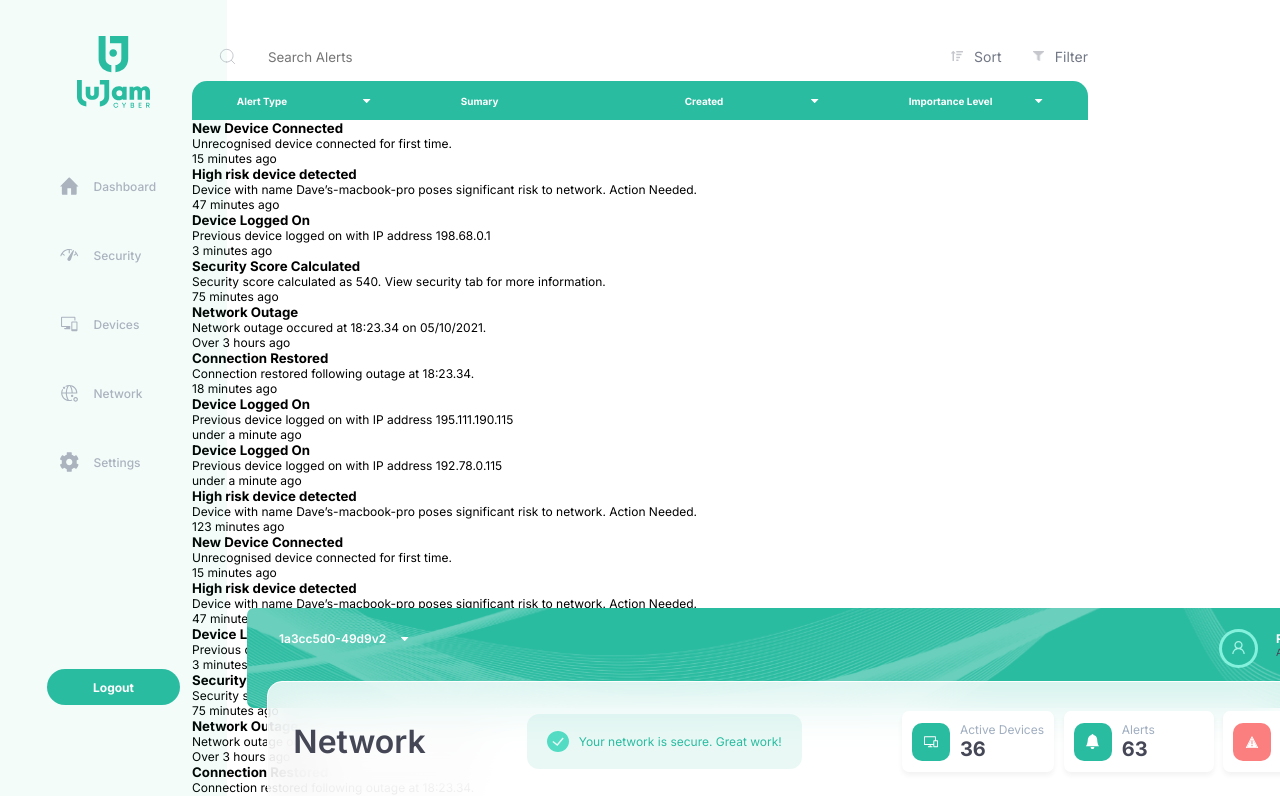
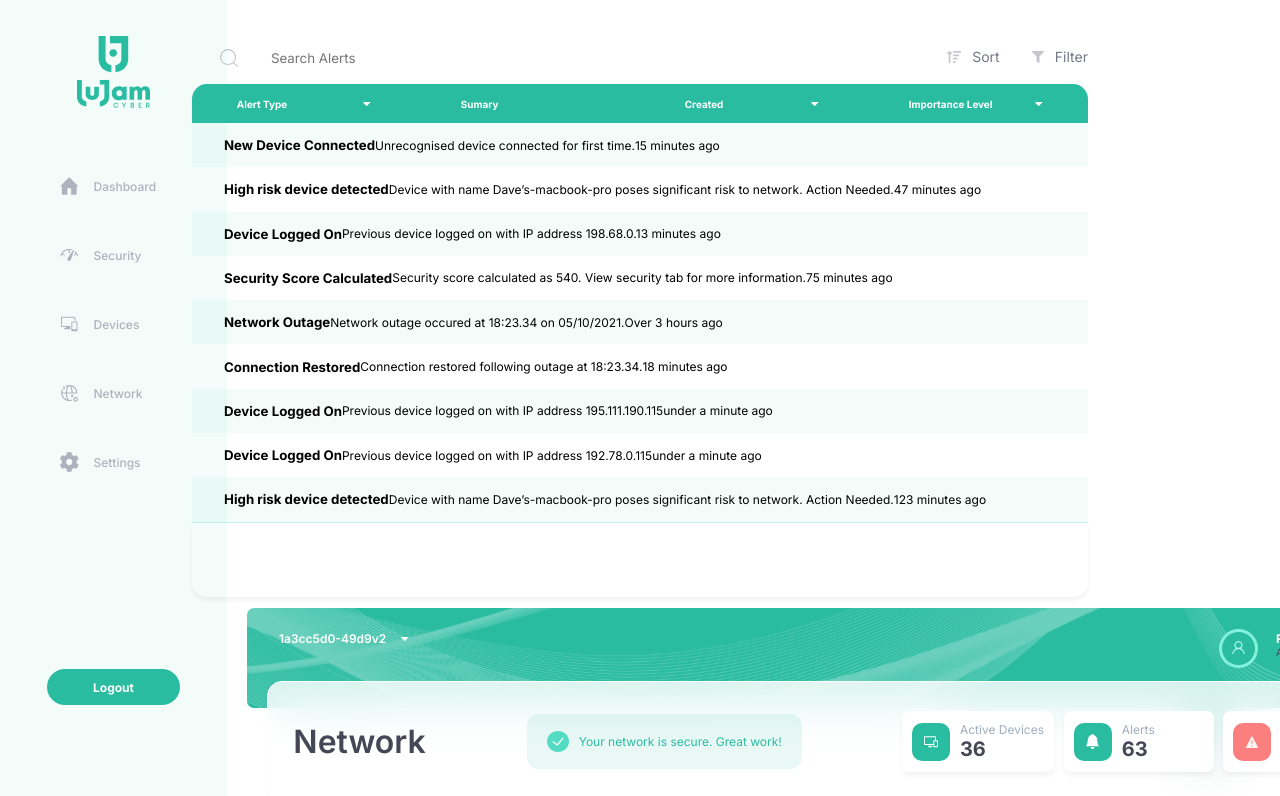
Before and after one commit to iKarans/jersey-client-project, a React (Create React App) app: page /network in a window 1280 px wide. Shown: the top 796 px of the page. Built offline with nearby package versions, Linux system fonts and the light colour scheme.

Commit message:
stylings updated for network and network items

```diff
--- a/src/components/Network/Network.jsx
+++ b/src/components/Network/Network.jsx
@@ -1,6 +1,7 @@
 import React from "react";
 
 import NetworkItem from "../NetworkItem/NetworkItem";
+import ChatButton from "../ChatButton/ChatButton";
 import { networks } from "../../data/network.js";
 
 import SearchIcon from "../../assets/global/search-icon.svg";
@@ -11,7 +12,9 @@ import WhiteDropDown from "../../assets/global/white-dropdown.svg";
 import "./Network.scss";
 
 const Network = () => {
-  const networkItemJSX = networks.map((network, index) => {
+
+  const firstNineNetwork = networks.slice(0, 9)
+  const networkItemJSX = firstNineNetwork.map((network, index) => {
     return (
       <NetworkItem
         key={network + index}
@@ -19,6 +22,7 @@ const Network = () => {
         summary={network.summary}
         created={network.created}
         importanceLevel={network.importanceLevel}
+        index={index}
       />
     );
   });
@@ -65,6 +69,7 @@ const Network = () => {
         <div className="network-alerts__alerts">{networkItemJSX}</div>
         <div className="network-alerts__pages"></div>
       </div>
+      <ChatButton />
     </section>
   );
 };
--- a/src/components/Network/Network.scss
+++ b/src/components/Network/Network.scss
@@ -55,6 +55,7 @@
   }
 
   &-alerts {
+
     &__header {
       width: 100%;
       height: 39px;
@@ -62,11 +63,12 @@
       background-color: $primary-color;
       border-radius: 15px 15px 0 0;
 
+
+
       &-alert,
       &-summary,
       &-created,
-      &-importance
-      {
+      &-importance {
         color: $text-tertiary;
         width: 15%;
         margin: auto 5%;
@@ -78,12 +80,18 @@
           font-size: 0.62rem;
           font-weight: 700;
         }
-
       }
-
-
     }
 
+    &__alerts {
+      height: 50vh;
+      border-bottom:1px solid #CBF0ED;
+    }
 
+    &__pages {
+      height: 4.62rem;
+      border-radius: 0px 0px 15px 15px;
+      box-shadow: 0px 3.5px 5.5px rgba(0, 0, 0, 0.05);
+    }
   }
 }
--- a/src/components/NetworkItem/NetworkItem.jsx
+++ b/src/components/NetworkItem/NetworkItem.jsx
@@ -1,10 +1,19 @@
 import React from "react";
 
+import "./NetworkItem.scss"
+
 const NetworkItem = (props) => {
-  const { name, summary, created, importance } = props;
+  const { name, summary, created, importance, index } = props;
+
+  let className;
+  if(index % 2 == 0) {
+    className = "network-item dark"
+  } else {
+    className = "network-item light"
+  }
 
   return (
-    <div className="network-item">
+    <div className={className} >
       <h5 className="network-item__name">{name}</h5>
       <p className="network-item__parapgraph summary">{summary}</p>
       <p className="network-item__parapgraph created">{created}</p>
--- a/src/components/NetworkItem/NetworkItem.scss
+++ b/src/components/NetworkItem/NetworkItem.scss
@@ -1,3 +1,19 @@
 @use "../../assets/styles/variables" as *;
 @use "../../assets/styles/mixins" as *;
 @use "../../assets/styles/typography" as *;
+
+.network-item {
+    width: 100%;
+    height: 11.1%;
+    padding:0 2rem;
+    display: flex;
+    align-items: center;
+}
+
+.light {
+    background-color: $text-tertiary;
+}
+
+.dark {
+    background-color: #F4FCFA;
+}
```
Also changed, not shown: src/assets/styles/_variables.scss (line endings or trailing spaces).
